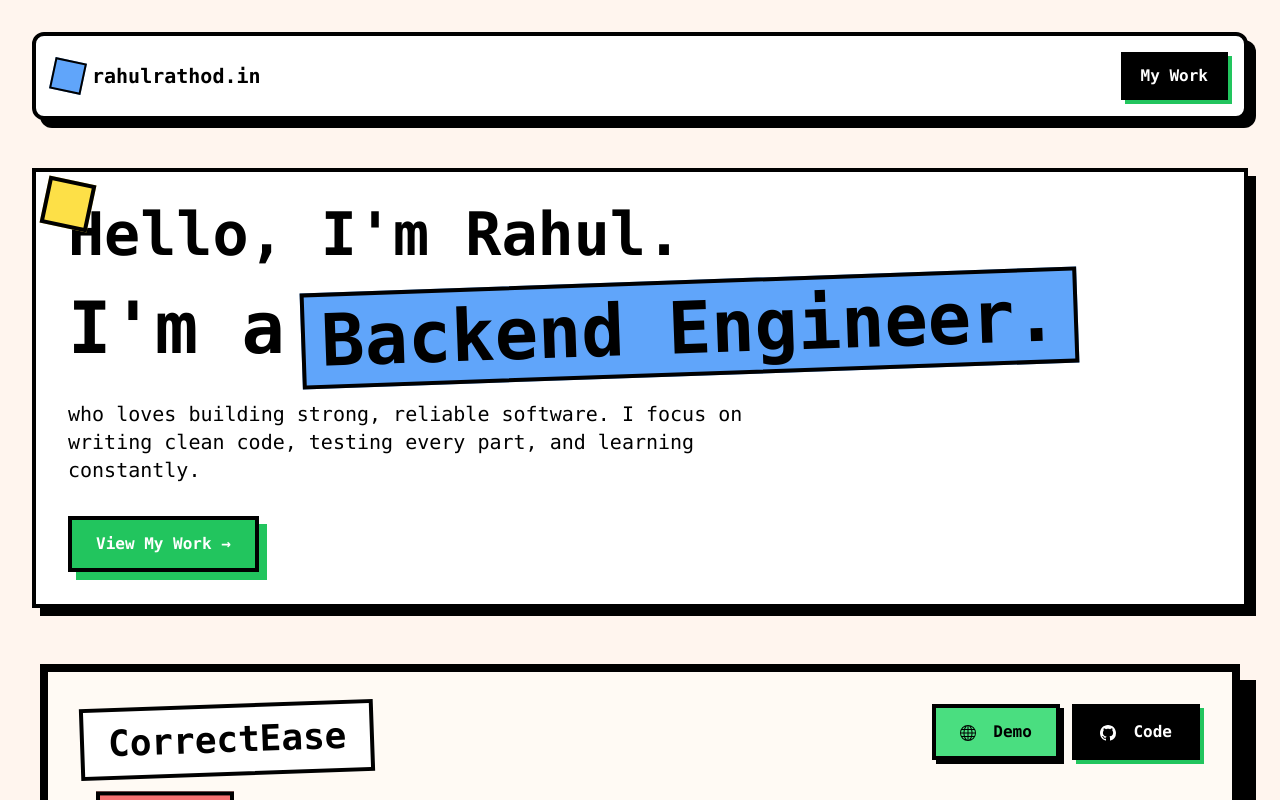
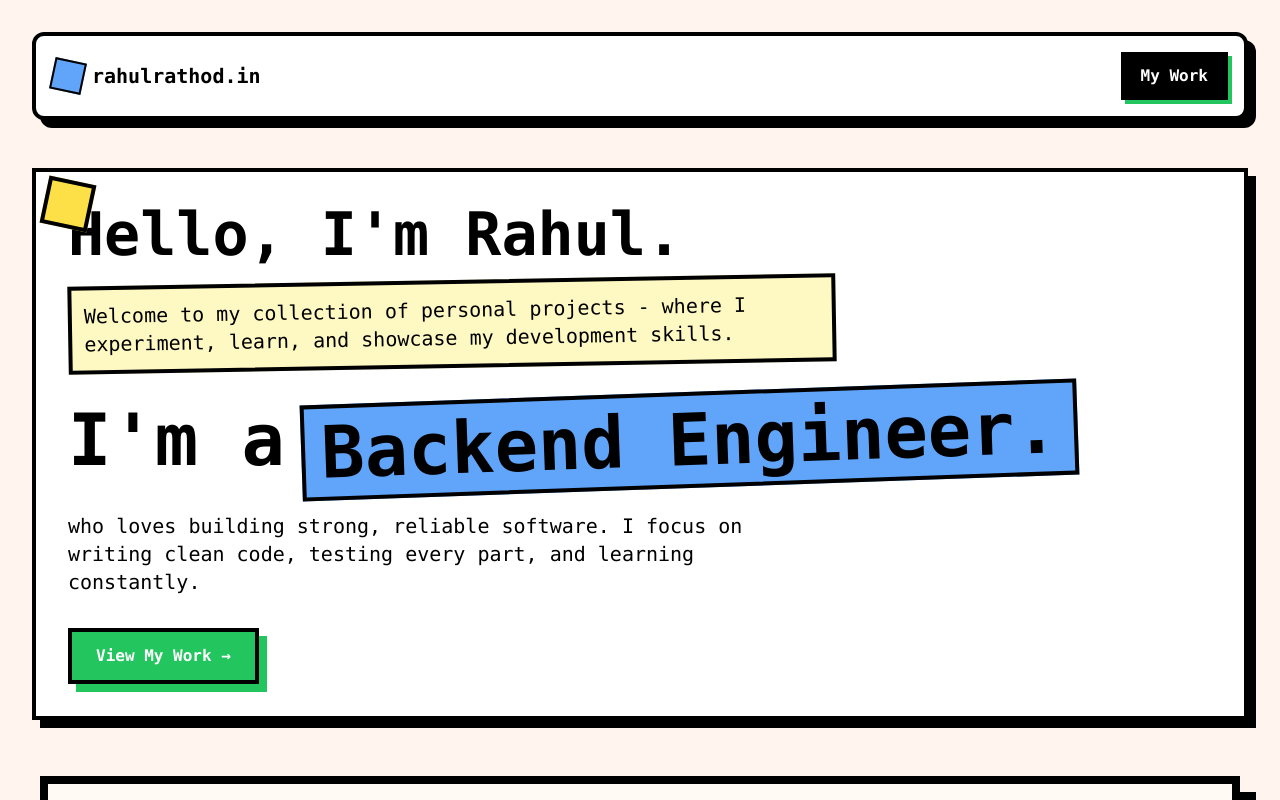
Before and after one commit to rathodrahool/portfolio-frontend, a React (Vite) app: page / in a window 1280 px wide. Shown: the top 800 px of the page. Built offline with nearby package versions, Linux system fonts and the light colour scheme.

Commit message:
feat: added section to tell that its personal projects

```diff
--- a/src/pages/Portfolio.tsx
+++ b/src/pages/Portfolio.tsx
@@ -305,6 +305,9 @@ const Portfolio = () => {
           <h1 className="text-4xl md:text-6xl font-bold mb-4">
             Hello, I'm Rahul.
           </h1>
+          <p className="text-lg md:text-xl mb-6 max-w-3xl bg-yellow-100 p-3 border-4 border-black transform -rotate-1">
+            Welcome to my collection of personal projects - where I experiment, learn, and showcase my development skills.
+          </p>
           <div className="text-5xl md:text-7xl font-bold mb-6">
             I'm a
             <div className="bg-blue-400 inline-block ml-4 px-4 py-2 border-4 border-black transform -rotate-2">
```
